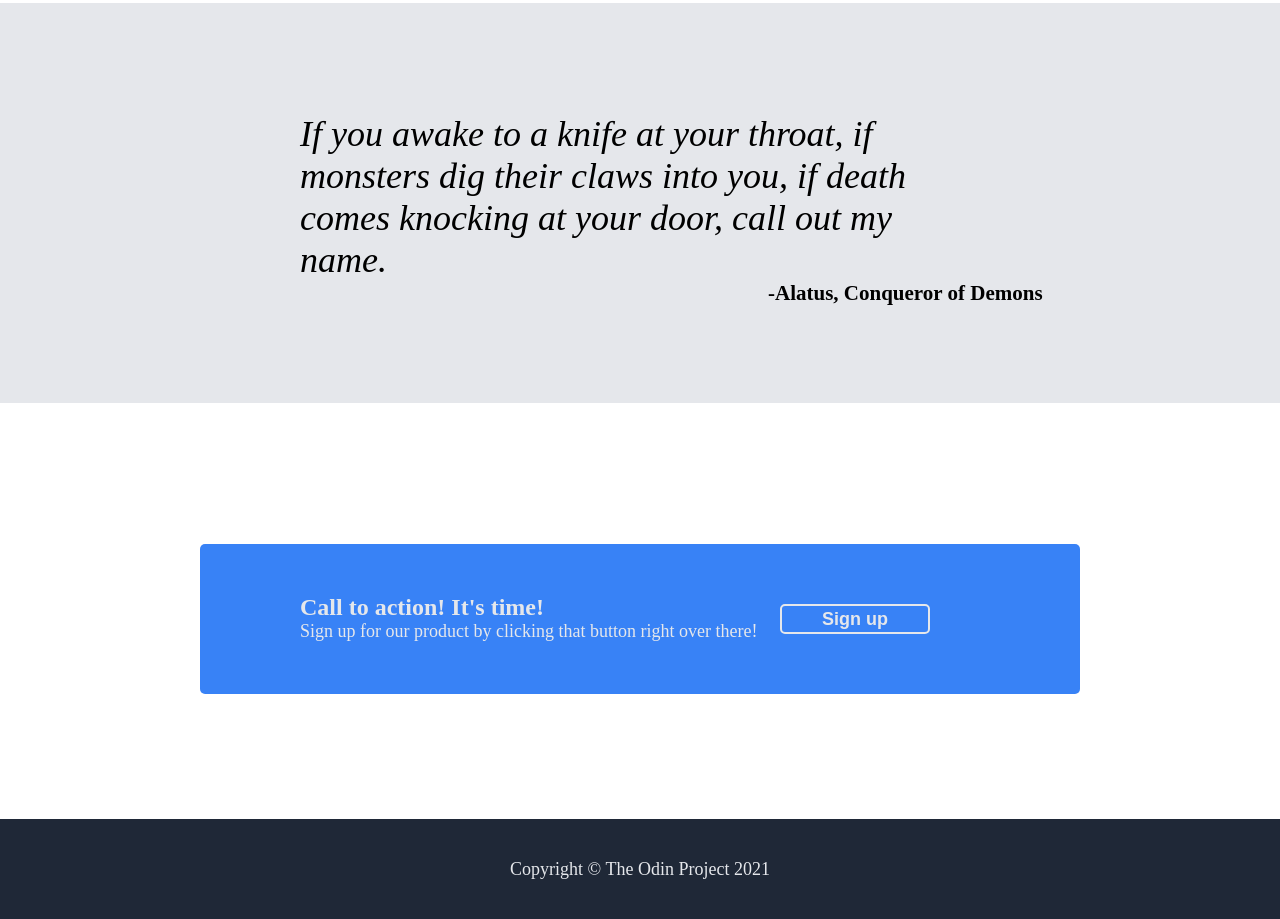
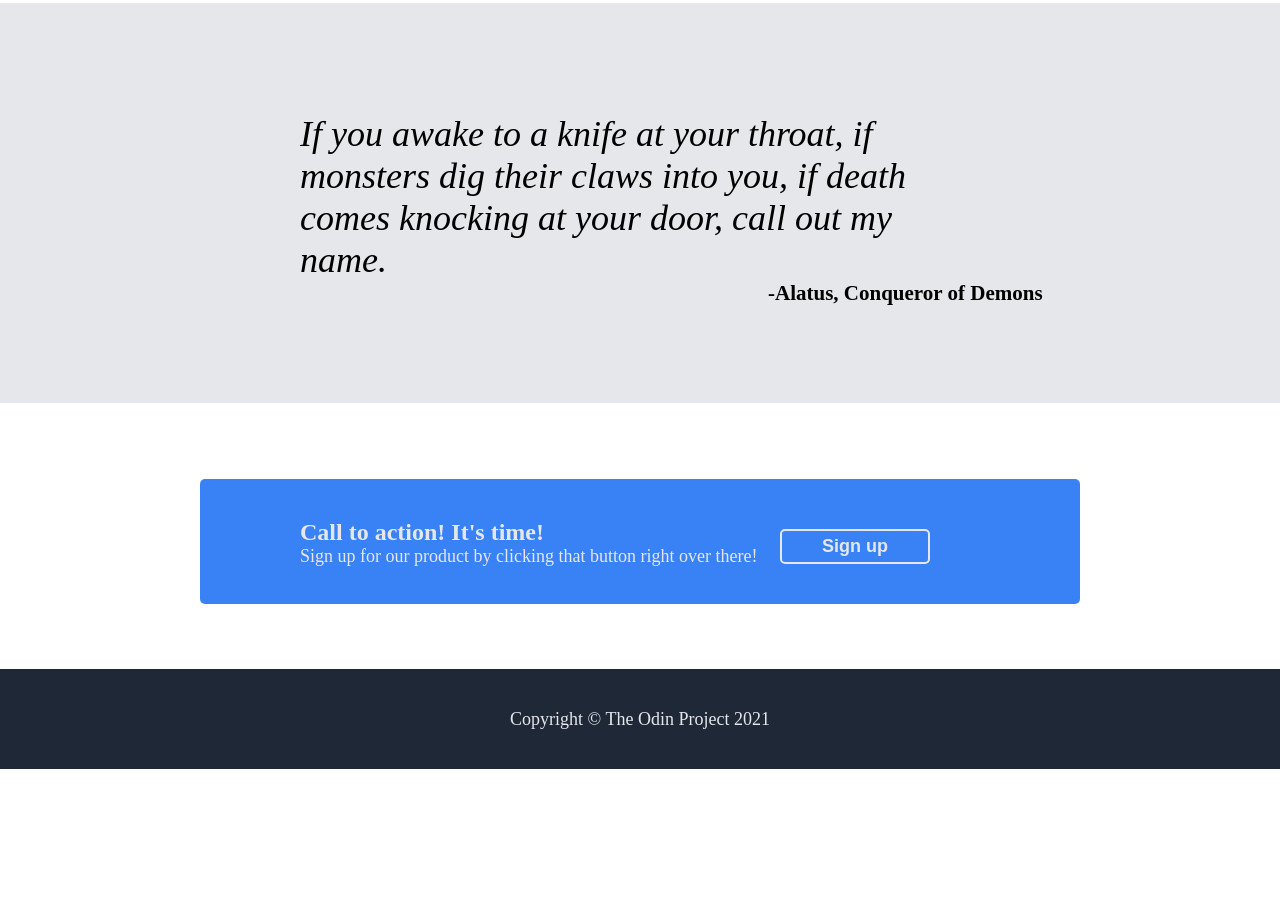
Before and after one commit to Multyp/odin-landing-page, a plain HTML site: page index.html in a window 1280 px wide. Shown: the part 983-1902 px from the top of the page. After the commit the page ends 1752 px from the top, so only its background shows below. Drawn offline with Linux system fonts and the light colour scheme.

Commit message:
[Add] Edit for last div size

```diff
--- a/index.css
+++ b/index.css
@@ -153,16 +153,16 @@ body {
 
 .signup {
     width: 100%;
-    height: 400px;
+    height: 250px;
     background-color: white;
 }
 
 .rectangle {
     background-color: #3882F6;
-    top: 125px;
+    top: 60px;
     margin-right: 200px;
     margin-left: 200px;
-    height: 150px;
+    height: 125px;
     border-radius: 5px;
     padding-left: 100px;
     position: relative;
@@ -170,7 +170,7 @@ body {
 
 .rectangle h1 {
     color: #E5E7EB;
-    padding-top: 50px;
+    padding-top: 40px;
     font-size: 24px;
     margin-bottom: 0;
 }
@@ -185,12 +185,12 @@ body {
 #last-signup {
     color: #E5E7EB;
     background-color: #3882F6;
-    height: 30px;
+    height: 35px;
     width: 150px;
     border: 2px solid #E5E7EB;
     border-radius: 5px;
     right: 150px;
-    top: 60px;
+    top: 50px;
     font-size: 18px;
     font-weight: bolder;
     position: absolute;
```
